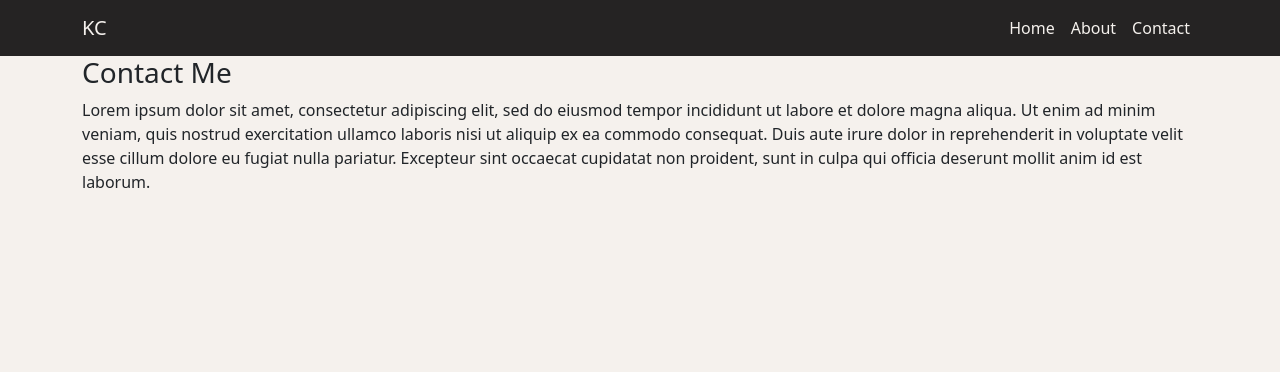
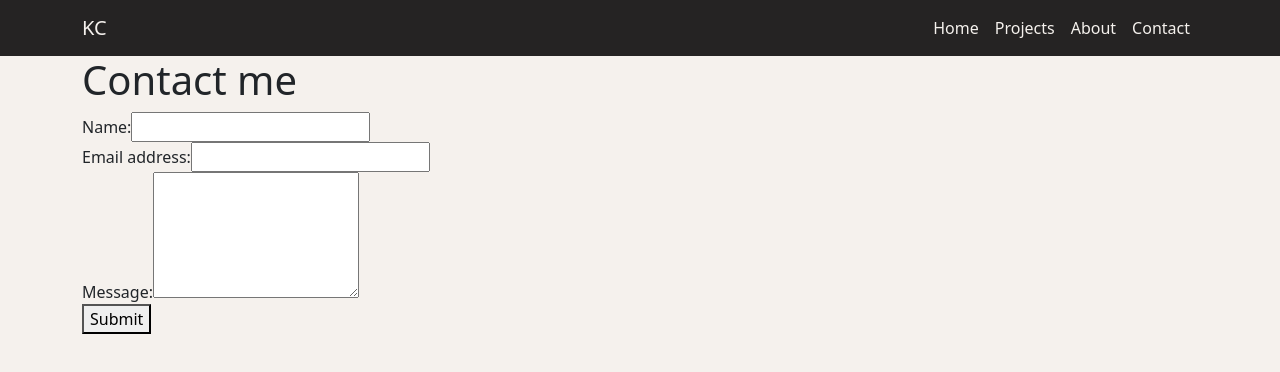
Before and after one commit to KKWChao/MyPortfolio, a React (Create React App) app: page /contact in a window 1280 px wide. Shown: the top 372 px of the page. Built offline with nearby package versions, Linux system fonts and the light colour scheme.

Commit message:
updated nav and fixed contact form

```diff
--- a/src/App.js
+++ b/src/App.js
@@ -1,11 +1,11 @@
 import React from "react";
-import { BrowserRouter as Router, Route, Routes } from "react-router-dom";
+import { BrowserRouter as Router, Route, Routes} from "react-router-dom";
 
 import Navigation from './components/Nav/index'
 import { Home } from "./Home";
 import { About } from "./components/About/index";
 import { Projects } from "./components/Projects/index";
-import { Contact } from "./components/Contact/index";
+import  Contact from "./components/Contact/index.js";
 import { NoMatch } from "./components/NoMatch/index";
 import { Layout } from "./components/Layout/index";
 
@@ -13,11 +13,11 @@
 function App() {
   return (
     <React.Fragment>
-      <Navigation />
-      <Layout>
-        <Router>
+      <Router>
+        <Navigation />
+        <Layout>
           <Routes>
-            <Route exact path="/" element={<Home />} />
+            <Route path="/" element={<Home />} />
 
             <Route path="/about" element={<About />} />
 
@@ -27,8 +27,8 @@
 
             <Route path="*" element={<NoMatch />} />
           </Routes>
-        </Router>
-      </Layout>
+          </Layout>
+      </Router>
     </React.Fragment>
   );
 }
--- a/src/Home.js
+++ b/src/Home.js
@@ -1,7 +1,7 @@
 import React from "react";
 
 export const Home = () => (
-  <div>
+  <div className="m-2 p-2">
     <h3>Hello World</h3>
     <p>Lorem ipsum dolor sit amet, consectetur adipiscing elit, sed do eiusmod tempor incididunt ut labore et dolore magna aliqua. Ut enim ad minim veniam, quis nostrud exercitation ullamco laboris nisi ut aliquip ex ea commodo consequat. Duis aute irure dolor in reprehenderit in voluptate velit esse cillum dolore eu fugiat nulla pariatur. Excepteur sint occaecat cupidatat non proident, sunt in culpa qui officia deserunt mollit anim id est laborum.</p>
     <p>Lorem ipsum dolor sit amet, consectetur adipiscing elit, sed do eiusmod tempor incididunt ut labore et dolore magna aliqua. Ut enim ad minim veniam, quis nostrud exercitation ullamco laboris nisi ut aliquip ex ea commodo consequat. Duis aute irure dolor in reprehenderit in voluptate velit esse cillum dolore eu fugiat nulla pariatur. Excepteur sint occaecat cupidatat non proident, sunt in culpa qui officia deserunt mollit anim id est laborum.</p>
--- a/src/components/About/index.js
+++ b/src/components/About/index.js
@@ -1,7 +1,7 @@
 import React from "react";
 
 export const About = () => (
-  <div>
+  <div className="m-2 p-2">
     <h3>About Me</h3>
     <p>Lorem ipsum dolor sit amet, consectetur adipiscing elit, sed do eiusmod tempor incididunt ut labore et dolore magna aliqua. Ut enim ad minim veniam, quis nostrud exercitation ullamco laboris nisi ut aliquip ex ea commodo consequat. Duis aute irure dolor in reprehenderit in voluptate velit esse cillum dolore eu fugiat nulla pariatur. Excepteur sint occaecat cupidatat non proident, sunt in culpa qui officia deserunt mollit anim id est laborum.</p>
   </div>
--- a/src/components/Contact/index.js
+++ b/src/components/Contact/index.js
@@ -1,8 +1,81 @@
-import React from "react";
+import React, { useState } from "react";
+import { validateEmail } from '../../utils/helpers';
 
-export const Contact = () => (
-  <div>
-    <h3>Contact Me</h3>
-    <p>Lorem ipsum dolor sit amet, consectetur adipiscing elit, sed do eiusmod tempor incididunt ut labore et dolore magna aliqua. Ut enim ad minim veniam, quis nostrud exercitation ullamco laboris nisi ut aliquip ex ea commodo consequat. Duis aute irure dolor in reprehenderit in voluptate velit esse cillum dolore eu fugiat nulla pariatur. Excepteur sint occaecat cupidatat non proident, sunt in culpa qui officia deserunt mollit anim id est laborum.</p>
-  </div>
-)
+function ContactForm() {
+  const [formState, setFormState] = useState({
+    name: "",
+    email: "",
+    message: "",
+  });
+  const { name, email, message } = formState;
+  const [errorMessage, setErrorMessage] = useState('');
+
+  function handleChange(e) {
+    setFormState({ ...formState, [e.target.name]: e.target.value });
+
+    if (e.target.name === 'email') {
+      const isValid = validateEmail(e.target.value);
+      console.log(isValid);
+    } else {
+      if (!e.target.value.length) {
+        setErrorMessage(`${e.target.name} is required.`);
+      } else {
+        setErrorMessage('');
+      }
+    }
+
+    if (!errorMessage) {
+      setFormState({ ...formState, [e.target.name]: e.target.value });
+    }
+  }
+
+  console.log(formState);
+
+  function handleSubmit(e) {
+    e.preventDefault();
+    console.log(formState);
+  }
+
+  return (
+    <section>
+      <h1>Contact me</h1>
+      <form id="contact-form" onSubmit={handleSubmit}>
+        <div>
+          <label htmlFor="name">Name:</label>
+          <input
+            type="text"
+            defaultValue={name}
+            onChange={handleChange}
+            name="name"
+          />
+        </div>
+        <div>
+          <label htmlFor="email">Email address:</label>
+          <input
+            type="email"
+            defaultValue={email}
+            name="email"
+            onChange={handleChange}
+          />
+        </div>
+        <div>
+          <label htmlFor="message">Message:</label>
+          <textarea
+            name="message"
+            defaultValue={message}
+            onChange={handleChange}
+            rows="5"
+          />
+        </div>
+        {errorMessage && (
+          <div>
+            <p className="error-text">{errorMessage}</p>
+          </div>
+        )}
+        <button type="submit">Submit</button>
+      </form>
+    </section>
+  );
+}
+
+export default ContactForm;
--- a/src/components/Nav/index.js
+++ b/src/components/Nav/index.js
@@ -1,6 +1,7 @@
 import React from "react";
 import { Nav, Navbar } from "react-bootstrap";
 import Container from 'react-bootstrap/Container';
+import { Link } from 'react-router-dom'
 
 // export const Navigation = () => {
 
@@ -10,13 +11,14 @@
   return (
     <Navbar className="nav-background" expand="lg">
       <Container>
-        <Navbar.Brand className="nav-text" href="/">KC</Navbar.Brand>
+        <Navbar.Brand as={Link} to="/" className="nav-text">KC</Navbar.Brand>
         <Navbar.Toggle aria-controls="basic-navbar-nav" />
         <Navbar.Collapse id="basic-navbar-nav">
           <Nav className="ms-auto">
-            <Nav.Link className="nav-text" href="/">Home</Nav.Link>
-            <Nav.Link className="nav-text" href="/about">About</Nav.Link>
-            <Nav.Link className="nav-text" href="/contact">Contact</Nav.Link>
+            <Nav.Link as={Link} to="/" className="nav-text">Home</Nav.Link>
+            <Nav.Link as={Link} to="/projects" className="nav-text">Projects</Nav.Link>
+            <Nav.Link as={Link} to="/about" className="nav-text">About</Nav.Link>
+            <Nav.Link as={Link} to="/contact" className="nav-text">Contact</Nav.Link>
           </Nav>
         </Navbar.Collapse>
       </Container>
--- a/src/components/NoMatch/index.js
+++ b/src/components/NoMatch/index.js
@@ -1,7 +1,7 @@
 import React from "react";
 
 export const NoMatch = () => (
-  <div>
+  <div className="m-2 p-2">
     <h2>ERROR 404!</h2>
   </div>
 )
--- a/src/components/Projects/index.js
+++ b/src/components/Projects/index.js
@@ -1,7 +1,7 @@
 import React from "react";
 
 export const Projects = () => (
-  <div>
+  <div className="m-2 p-2">
     <h3>Projects</h3>
     <ul>
       <li>a</li>
--- a/src/index.css
+++ b/src/index.css
@@ -28,7 +28,3 @@
 .nav-text {
   color: var(--color3) !important;
 }
-
-.body-background {
-  background-color: var(--color5);
-}
--- /dev/null
+++ b/src/utils/helpers.js
@@ -0,0 +1,8 @@
+export function capitalizeFirstLetter(string) {
+  return string.charAt(0).toUpperCase() + string.slice(1);
+}
+
+export function validateEmail(email) {
+  var re = /^(([^<>()[\]\\.,;:\s@"]+(\.[^<>()[\]\\.,;:\s@"]+)*)|(".+"))@((\[[0-9]{1,3}\.[0-9]{1,3}\.[0-9]{1,3}\.[0-9]{1,3}\])|(([a-zA-Z\-0-9]+\.)+[a-zA-Z]{2,}))$/;
+  return re.test(String(email).toLowerCase());
+}
```
Also changed, not shown: src/About.js (deleted, +0 -8 lines), src/App.css (deleted, +0 -38 lines).
